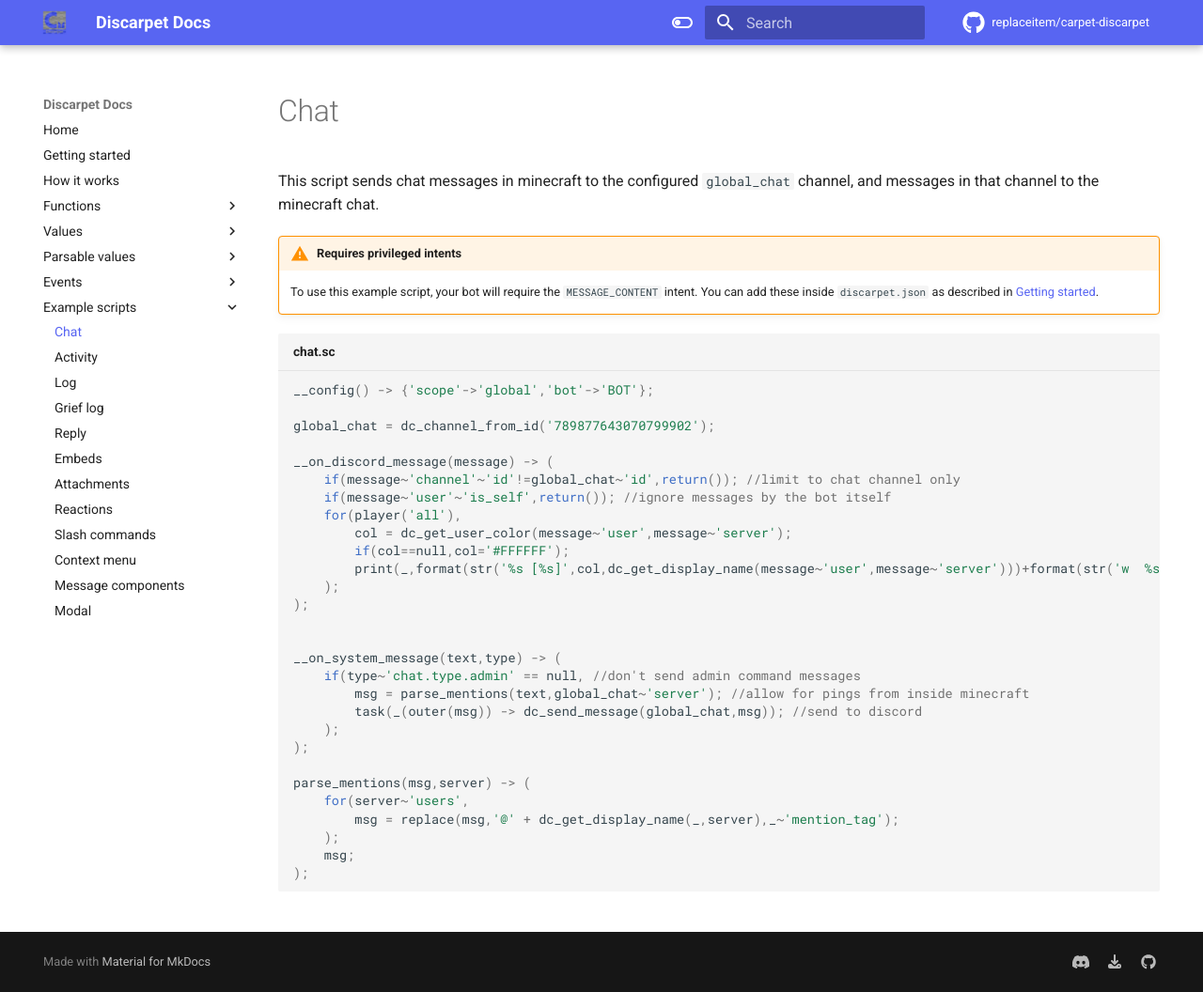
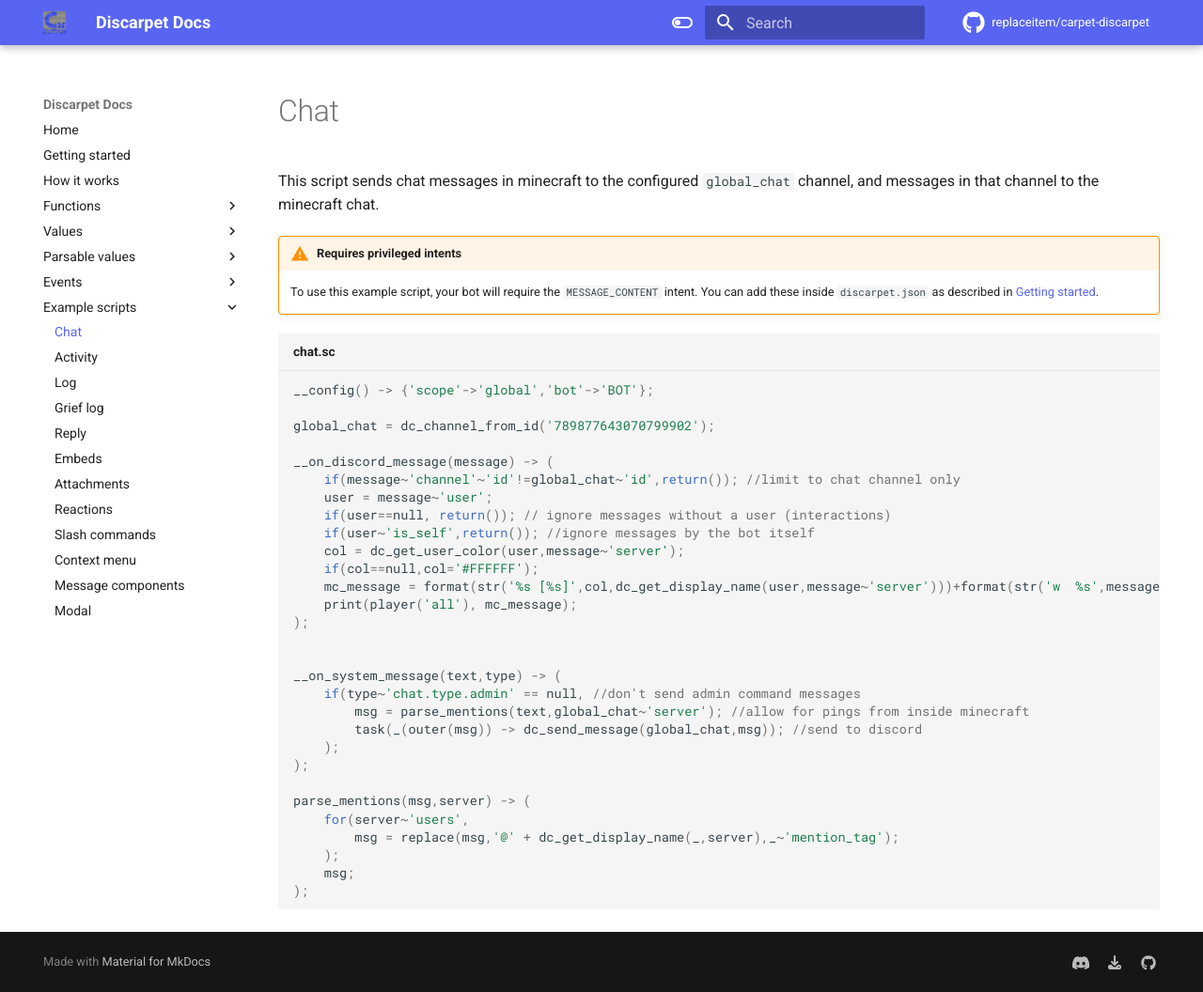
Before and after one commit to replaceitem/carpet-discarpet, an MkDocs documentation site: the page built from docs/pages/examples/chat.md, in a window 1280 px wide and 1056 px high. Shown: the whole window at 94% size. Built offline with MkDocs 1.6.1 and Material for MkDocs 9.7.7, drawn with Linux system fonts in a browser that asks for light colours; comment, search, counter and statistics services are not loaded.

Commit message:
Improved chat example

```diff
--- a/docs/pages/examples/chat.md
+++ b/docs/pages/examples/chat.md
@@ -12,12 +12,13 @@ global_chat = dc_channel_from_id('789877643070799902');
 
 __on_discord_message(message) -> (
     if(message~'channel'~'id'!=global_chat~'id',return()); //limit to chat channel only
-    if(message~'user'~'is_self',return()); //ignore messages by the bot itself
-    for(player('all'),
-        col = dc_get_user_color(message~'user',message~'server');
-        if(col==null,col='#FFFFFF');
-        print(_,format(str('%s [%s]',col,dc_get_display_name(message~'user',message~'server')))+format(str('w  %s',message~'readable_content')))
-    );
+    user = message~'user';
+    if(user==null, return()); // ignore messages without a user (interactions)
+    if(user~'is_self',return()); //ignore messages by the bot itself
+    col = dc_get_user_color(user,message~'server');
+    if(col==null,col='#FFFFFF');
+    mc_message = format(str('%s [%s]',col,dc_get_display_name(user,message~'server')))+format(str('w  %s',message~'readable_content'));
+    print(player('all'), mc_message);
 );
 
 
```
